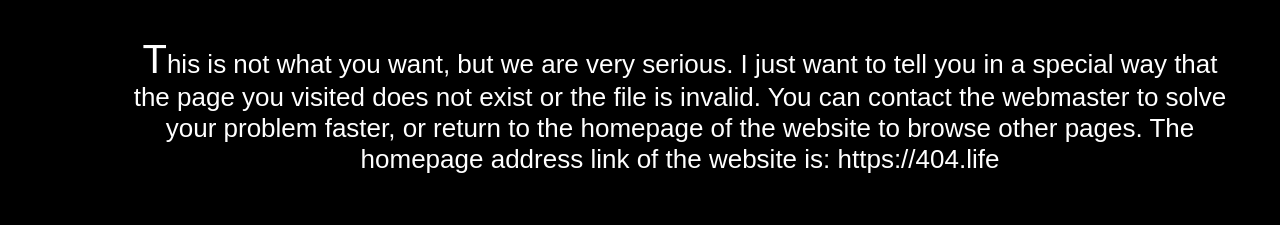
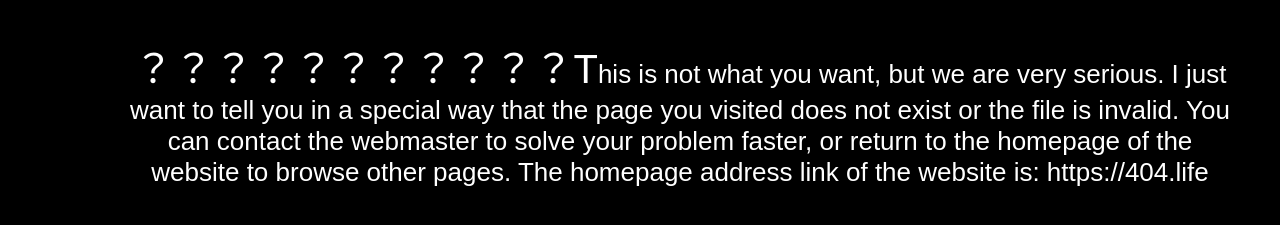
Before and after one commit to mitsuki97/pvz, a plain HTML site: page index.html in a window 1280 px wide. Shown: the part 365-590 px from the top of the page. Drawn offline with Linux system fonts and the light colour scheme.

Commit message:
Update index.html

```diff
--- a/index.html
+++ b/index.html
@@ -66,7 +66,7 @@
         <div class="container9">
             <h1>404 WARNING</h1>
             <div class="txt">
-                <p>This is not what you want, but we are very serious. I just want to tell you in a special way that the page you visited does not exist or the file is invalid. You can contact the webmaster to solve your problem faster, or return to the homepage of the website to browse other pages. The homepage address link of the website is: https://404.life</p>
+                <p>？？？？？？？？？？？This is not what you want, but we are very serious. I just want to tell you in a special way that the page you visited does not exist or the file is invalid. You can contact the webmaster to solve your problem faster, or return to the homepage of the website to browse other pages. The homepage address link of the website is: https://404.life</p>
 
 
             </div>
```
